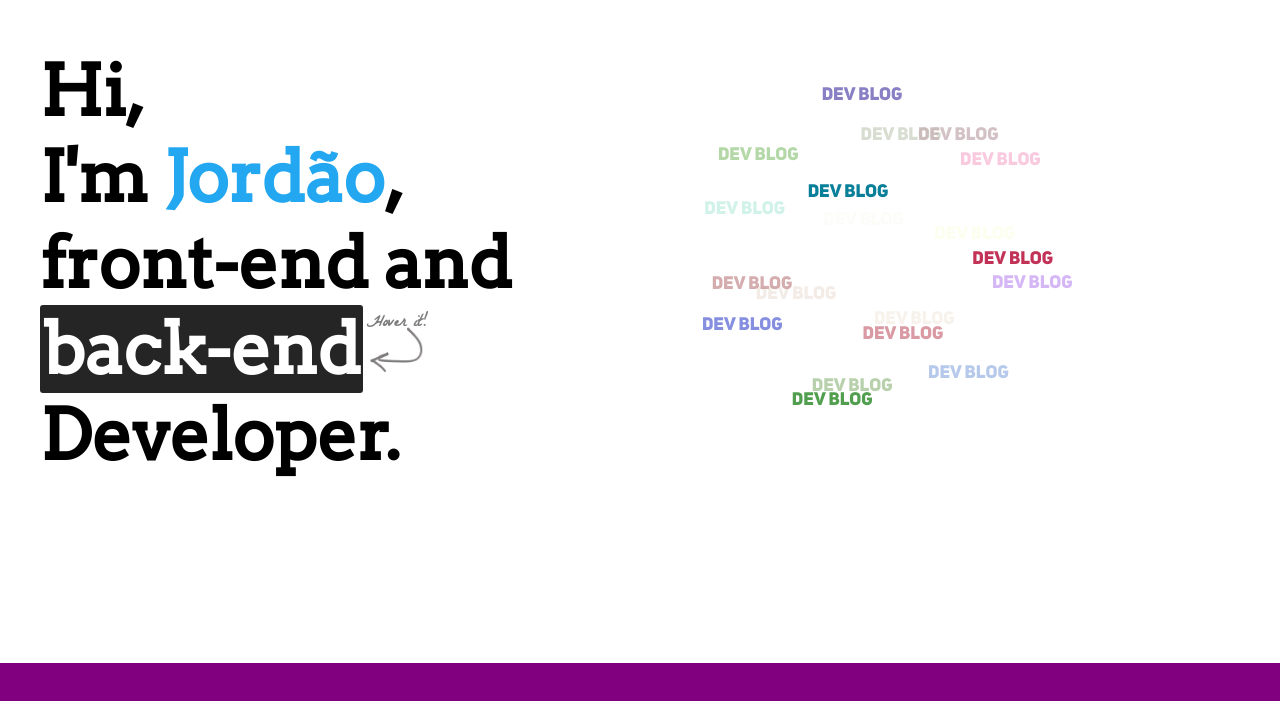
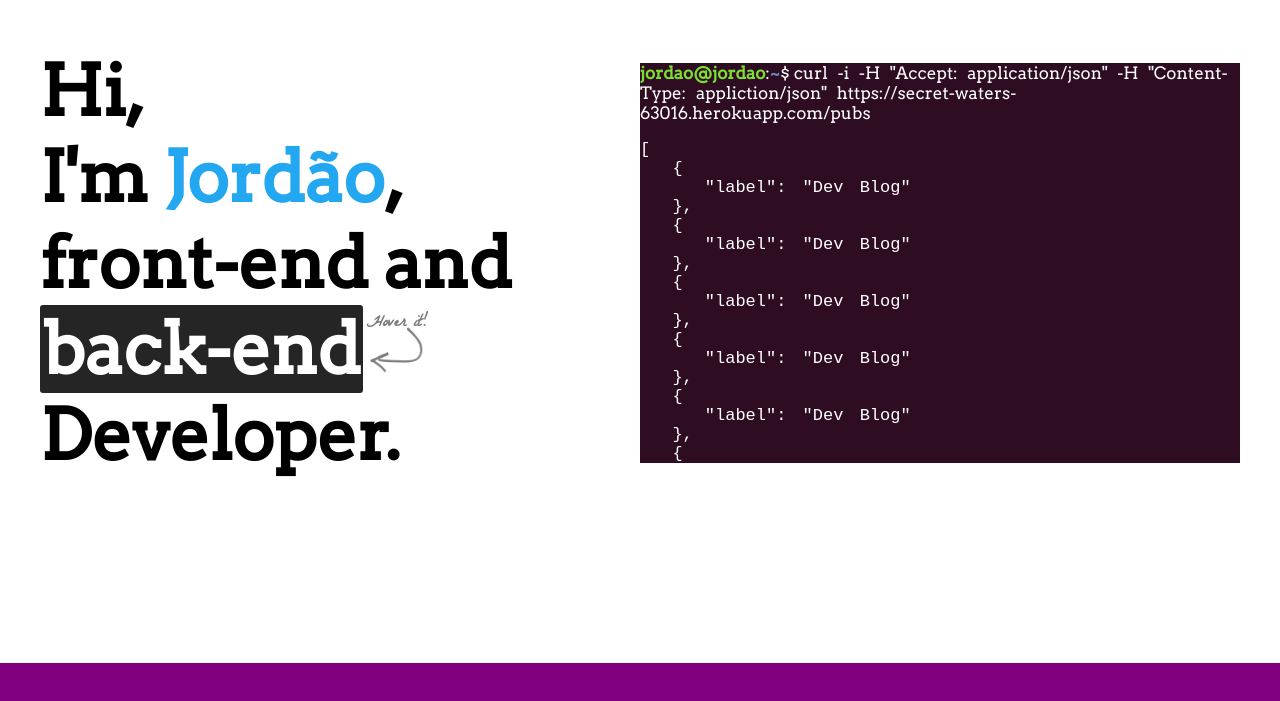
Before and after one commit to jordaos/jordaos.github.io, a plain HTML site: page index.html in a window 1280 px wide. Shown: the part 137-838 px from the top of the page. Drawn offline with nearby package versions, Linux system fonts and the light colour scheme.

Commit message:
add terminal

```diff
--- a/index.html
+++ b/index.html
@@ -19,8 +19,12 @@
                         Developer.
                     </h1>
                 </div>
-                <div class="col-6 my-photo">
-                    <div id="holder" class="globe"></div>
+                <div class="col-6">
+                    <!--<div id="holder" class="globe"></div>-->
+                    <div class="terminal">
+                        <span class="linux-command"><span class="user">jordao@jordao</span>:<span class="separator">~</span>$</span>
+                        <span id="writing" class="writing"></span>
+                    </div>
                 </div>
             </div>
         </div>
@@ -44,6 +48,29 @@
         </div>
     </div>
 
+    <script>
+        var entries = [
+            { label: 'Dev Blog' },
+            { label: 'Dev Blog' },
+            { label: 'Dev Blog' },
+            { label: 'Dev Blog' },
+            { label: 'Dev Blog' },
+            { label: 'Dev Blog' },
+            { label: 'Dev Blog' },
+            { label: 'Dev Blog' },
+            { label: 'Dev Blog' },
+            { label: 'Dev Blog' },
+            { label: 'Dev Blog' },
+            { label: 'Dev Blog' },
+            { label: 'Dev Blog' },
+            { label: 'Dev Blog' },
+            { label: 'Dev Blog' },
+            { label: 'Dev Blog' },
+            { label: 'Dev Blog' },
+            { label: 'Dev Blog' },
+            { label: 'Dev Blog' },
+        ];
+    </script>
     <script src="https://ajax.googleapis.com/ajax/libs/jquery/3.2.1/jquery.min.js"></script>
     <script src="js/jquery.svg3dtagcloud.js"></script>
     <script src="js/loadglobe.js"></script>
--- a/js/loadglobe.js
+++ b/js/loadglobe.js
@@ -1,28 +1,4 @@
 $( document ).ready( function() {
-    var entries = [
-
-        { label: 'Dev Blog' },
-        { label: 'Dev Blog' },
-        { label: 'Dev Blog' },
-        { label: 'Dev Blog' },
-        { label: 'Dev Blog' },
-        { label: 'Dev Blog' },
-        { label: 'Dev Blog' },
-        { label: 'Dev Blog' },
-        { label: 'Dev Blog' },
-        { label: 'Dev Blog' },
-        { label: 'Dev Blog' },
-        { label: 'Dev Blog' },
-        { label: 'Dev Blog' },
-        { label: 'Dev Blog' },
-        { label: 'Dev Blog' },
-        { label: 'Dev Blog' },
-        { label: 'Dev Blog' },
-        { label: 'Dev Blog' },
-        { label: 'Dev Blog' },
-
-    ];
-
     var settings = {
         entries: entries,
         width: 480,
--- a/js/scripts.js
+++ b/js/scripts.js
@@ -1,10 +1,45 @@
 $(document).ready(function(){
+    var backClicked = false;
     $("#back-end-text").mouseenter(function () {
         $(".present").addClass("dark");
         console.log("enter");
     })
     .mouseleave(function() {
-        $(".present").removeClass("dark");
+        if(!backClicked)
+            $(".present").removeClass("dark");
         console.log("leave");
+    })
+    .click(function() {
+        backClicked = !backClicked;
+        if(backClicked) {
+            $(".present").addClass("dark");
+            $(this).addClass("clicked");
+        } else {
+            $(this).removeClass("clicked");
+        }
+        console.log("click");
     });
+
+    function loadCurlText(content, speed) {
+        var write = "curl -i -H \"Accept: application/json\" -H \"Content-Type: appliction/json\" https://secret-waters-63016.herokuapp.com/pubs";
+
+        var i = 0;
+
+        function show() {
+            if (i < write.length) {
+                content.append(write[i]);
+                i = i + 1;
+            } else {
+                clearInterval(Otimer);
+                content.append("<br>");
+                var pre = $("<pre></pre>");
+                pre.append(JSON.stringify(entries, null, 2));
+                content.append(pre);
+                content.append();
+            }
+        };
+        var Otimer = setInterval(show, speed);
+    }
+
+    loadCurlText($("#writing"), 8);
  });
--- a/sass/style.sass
+++ b/sass/style.sass
@@ -107,6 +107,56 @@ body
                     color: #000
                     -webkit-animation: none
 
+                    &::after
+                        content: 'Click to stay'
+
+
+                    &.clicked
+                        &::after
+                            content: 'Click to leave'
+
+            .terminal
+                background: #2e0d22
+                color: #ffffff
+                font-size: 17px
+                overflow-y: scroll
+                width: 100%
+                height: 400px
+                position: relative
+                top: 50%
+                transform: translateY(-50%)
+
+                .linux-command
+                    color: #fff
+
+                    .user
+                        color: #7cdd33
+                        font-weight: bold
+
+                    .separator
+                        color: #6a93c7
+                        font-weight: bold
+
+                .writing
+                    word-spacing: 6px
+                    &::after
+                        content: 'a'
+                        background: #fff
+                        color: transparent
+                        animation: background-fade 1s infinite
+
+                &::-webkit-scrollbar
+                    width: 5px
+                &::-webkit-scrollbar-track
+                    -webkit-border-radius: 1px
+                    border-radius: 1px
+                &::-webkit-scrollbar-thumb
+                    -webkit-border-radius: 10px
+                    border-radius: 1px
+                    background: #c9603f
+                &::-webkit-scrollbar-thumb:window-inactive
+                    background: #c9603f
+
         .works
             background: purple
 
@@ -117,3 +167,13 @@ body
         opacity: 1.0
     100%
         opacity: 0.7
+
+@keyframes background-fade
+    0%
+        background: transparent
+    59.9%
+        background: transparent
+    60%
+        background: #fff
+    100%
+        background: #fff
```
Also changed, not shown: dist/css/style.min.css, 1 other file.
